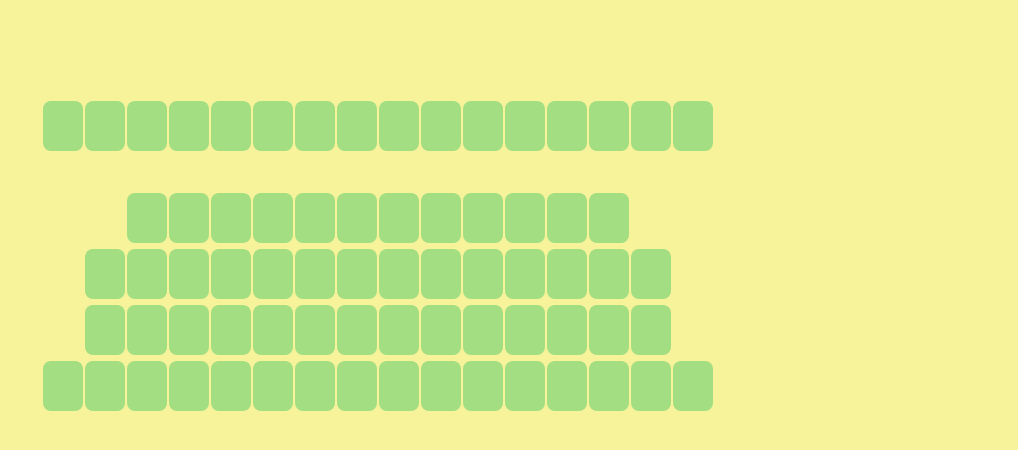
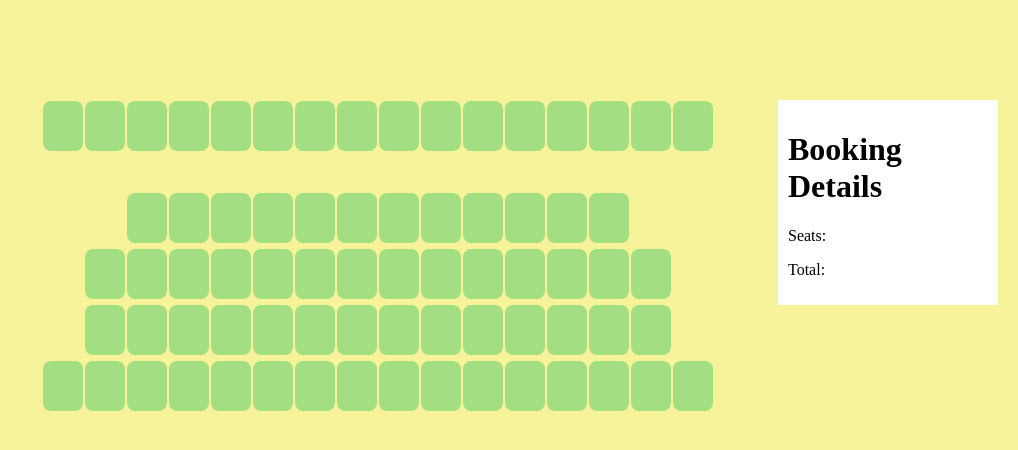
Before and after one commit to dejadavi/midterm_2017, a plain HTML site: page index.html in a window 1280 px wide. Shown: the whole page, without its empty margins (262-1280 px from the left). Drawn offline with nearby package versions, Linux system fonts and the light colour scheme.

Commit message:
added stuff in booking

```diff
--- a/index.html
+++ b/index.html
@@ -14,6 +14,11 @@
         <link rel="stylesheet" type="text/css" href="style.css">
     </head>
     <body>
+        <div class="booking-details">
+            <h1>Booking Details</h1>
+            <p id="seat">Seats: </p><div></div>
+            <p>Total: </p><div></div>
+        </div>
         <div id="seat"></div>
     </body>
 </html>
--- a/script.js
+++ b/script.js
@@ -76,7 +76,7 @@ initialize(6,17);
     $('.box').on('click', function (){
      $(this).toggleClass('reserve');
         console.log($(this).attr("id"));
-        $('#seat').append($(this).attr("id") + ", ");
+        $('#seat').append($(this).attr("id") + " ");
 
     });
 
--- a/style.css
+++ b/style.css
@@ -36,3 +36,15 @@ body{
 .reserve {
     background-color: white;
 }
+
+
+.booking-details {
+    background-color: white;
+    position: fixed;
+    right: 20px;
+    padding: 10px;
+    width: 200px;
+    height: auto;
+    margin: 0px;
+
+}
```
